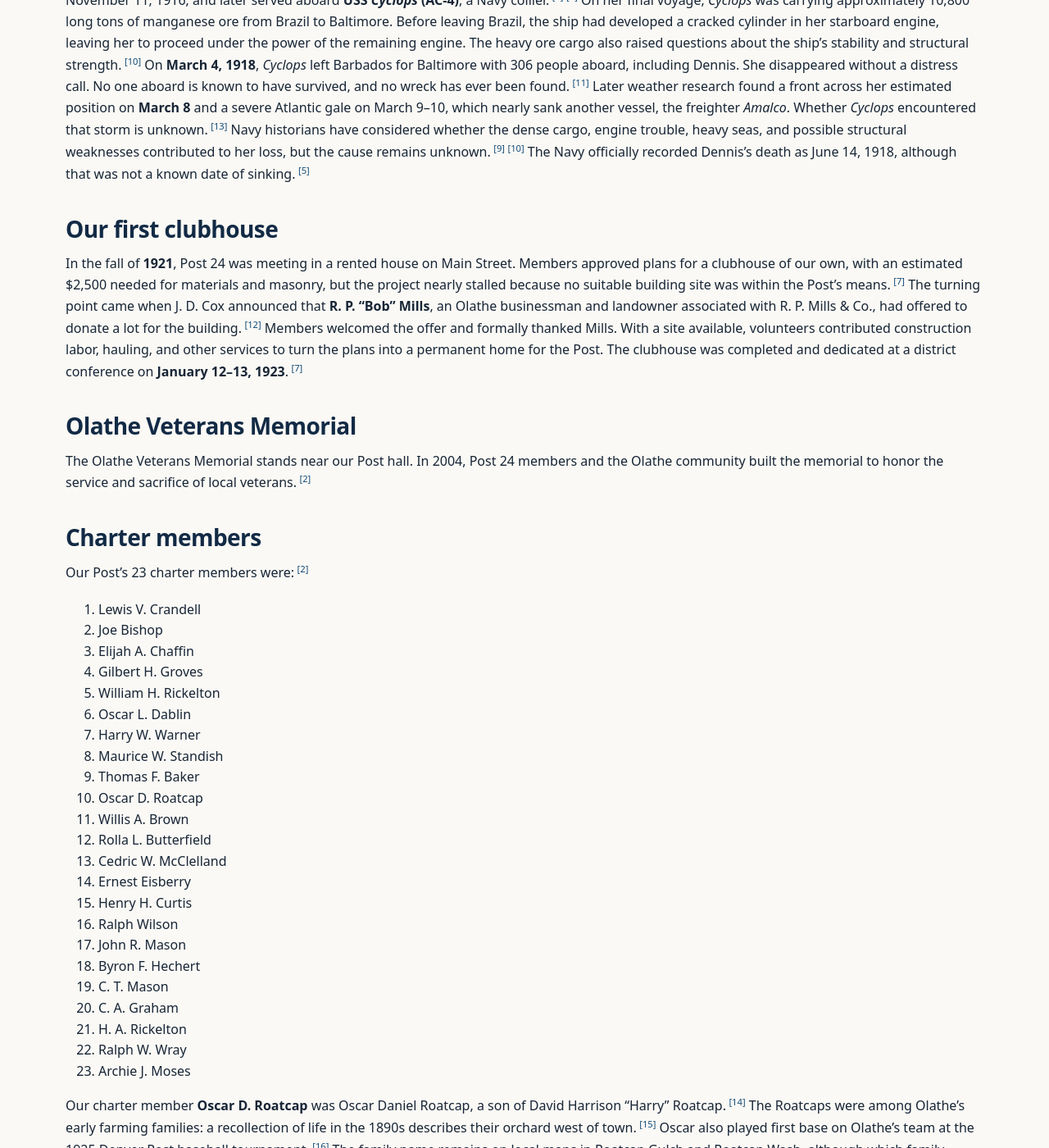
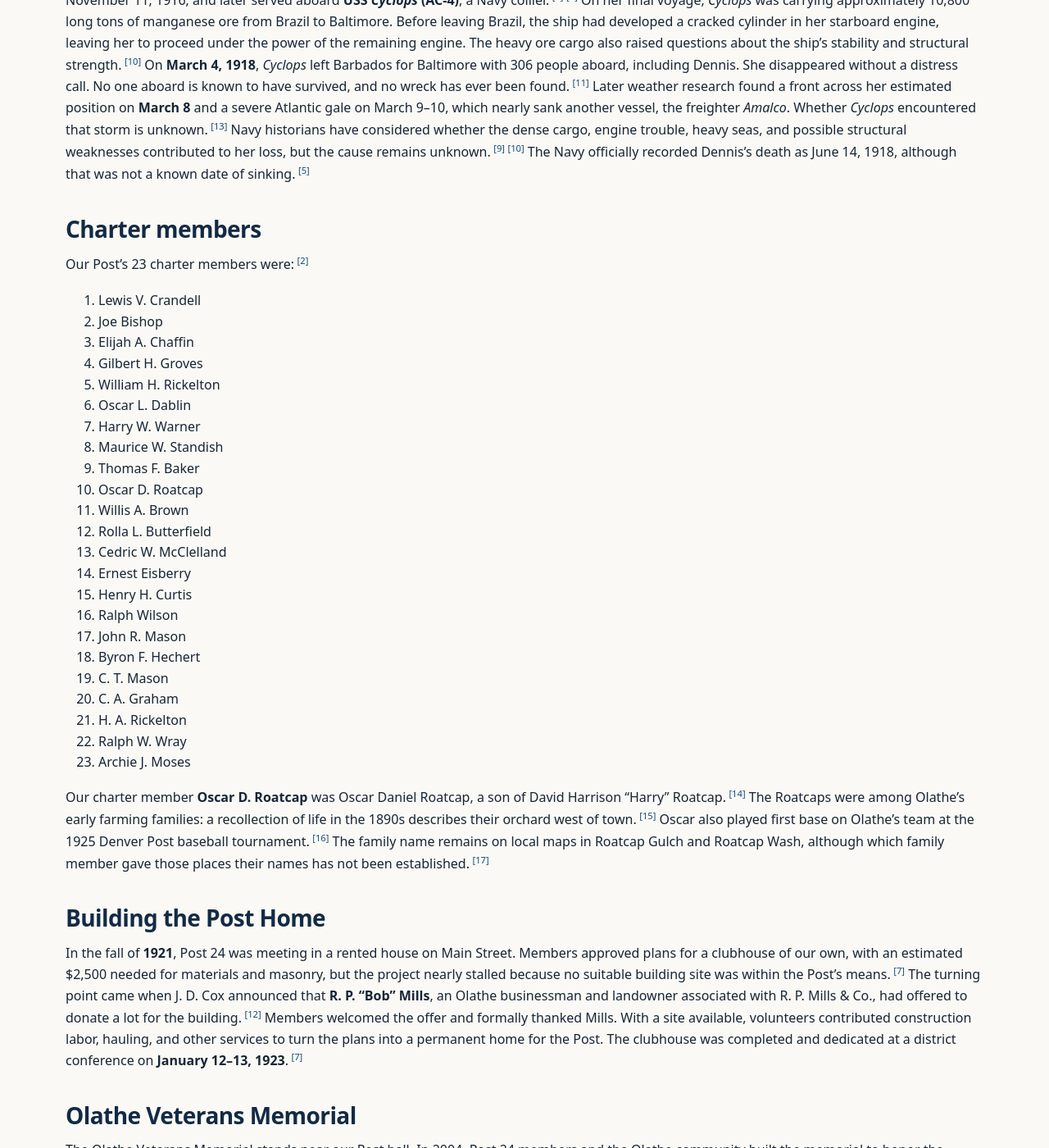
Before and after one commit to SPIERS-DENNIS-POST/spiers-dennis-post.github.io, a Jekyll site: the page built from history/index.md, in a window 1280 px wide and 1400 px high, scrolled down 1392 px. Shown: the whole window at 82% size. Built offline with Jekyll 4.4.1, drawn with Linux system fonts in a browser that asks for light colours; our own code applies the rules of GitHub Pages for plain Markdown files; some of the changed lines change nothing that is shown; some of the changed text lies outside the part shown.

Commit message:
Move charter members before Post Home history and rename section

```diff
--- a/history/index.md
+++ b/history/index.md
@@ -29,12 +29,6 @@ Spiers is buried at **Oise-Aisne American Cemetery**, France, **Plot D, Row 9, G
 John Thomas Dennis was a seaman in the U.S. Navy whose home and family connections were in Olathe. He enlisted at Des Moines, Iowa, on November 11, 1916, and later served aboard **USS *Cyclops* (AC-4)**, a Navy collier.<sup class="reference"><a href="#reference-navy-war-dead-dennis" aria-label="Reference 5">[5]</a></sup><sup class="reference"><a href="#reference-navy-cyclops-assessment" aria-label="Reference 9">[9]</a></sup>
 On her final voyage, *Cyclops* was carrying approximately 10,800 long tons of manganese ore from Brazil to Baltimore. Before leaving Brazil, the ship had developed a cracked cylinder in her starboard engine, leaving her to proceed under the power of the remaining engine. The heavy ore cargo also raised questions about the ship's stability and structural strength.<sup class="reference"><a href="#reference-naval-historical-foundation-cyclops" aria-label="Reference 10">[10]</a></sup>
 On **March 4, 1918**, *Cyclops* left Barbados for Baltimore with 306 people aboard, including Dennis. She disappeared without a distress call. No one aboard is known to have survived, and no wreck has ever been found.<sup class="reference"><a href="#reference-navy-lost-all-hands-1918" aria-label="Reference 11">[11]</a></sup> Later weather research found a front across her estimated position on **March 8** and a severe Atlantic gale on March 9–10, which nearly sank another vessel, the freighter *Amalco*. Whether *Cyclops* encountered that storm is unknown.<sup class="reference"><a href="#reference-usni-cyclops-weather-1970" aria-label="Reference 13">[13]</a></sup> Navy historians have considered whether the dense cargo, engine trouble, heavy seas, and possible structural weaknesses contributed to her loss, but the cause remains unknown.<sup class="reference"><a href="#reference-navy-cyclops-assessment" aria-label="Reference 9">[9]</a></sup><sup class="reference"><a href="#reference-naval-historical-foundation-cyclops" aria-label="Reference 10">[10]</a></sup> The Navy officially recorded Dennis's death as June 14, 1918, although that was not a known date of sinking.<sup class="reference"><a href="#reference-navy-war-dead-dennis" aria-label="Reference 5">[5]</a></sup>
-## Our first clubhouse
-In the fall of **1921**, Post 24 was meeting in a rented house on Main Street. Members approved plans for a clubhouse of our own, with an estimated $2,500 needed for materials and masonry, but the project nearly stalled because no suitable building site was within the Post's means.<sup class="reference"><a href="#reference-olathe-legion-clubhouse-1923" aria-label="Reference 7">[7]</a></sup>
-The turning point came when J. D. Cox announced that **R. P. “Bob” Mills**, an Olathe businessman and landowner associated with R. P. Mills & Co., had offered to donate a lot for the building.<sup class="reference"><a href="#reference-veirs-olathe-mills" aria-label="Reference 12">[12]</a></sup> Members welcomed the offer and formally thanked Mills. With a site available, volunteers contributed construction labor, hauling, and other services to turn the plans into a permanent home for the Post.
-The clubhouse was completed and dedicated at a district conference on **January 12–13, 1923**.<sup class="reference"><a href="#reference-olathe-legion-clubhouse-1923" aria-label="Reference 7">[7]</a></sup>
-## Olathe Veterans Memorial
-The Olathe Veterans Memorial stands near our Post hall. In 2004, Post 24 members and the Olathe community built the memorial to honor the service and sacrifice of local veterans.<sup class="reference"><a href="#reference-legion-centennial-post24" aria-label="Reference 2">[2]</a></sup>
 ## Charter members
 Our Post's 23 charter members were:<sup class="reference"><a href="#reference-legion-centennial-post24" aria-label="Reference 2">[2]</a></sup>
 <ol>
@@ -63,6 +57,12 @@ Our Post's 23 charter members were:<sup class="reference"><a href="#reference-le
 <li>Archie J. Moses</li>
 </ol>
 Our charter member **Oscar D. Roatcap** was Oscar Daniel Roatcap, a son of David Harrison “Harry” Roatcap.<sup class="reference"><a href="#reference-roatcap-family-cemetery" aria-label="Reference 14">[14]</a></sup> The Roatcaps were among Olathe's early farming families: a recollection of life in the 1890s describes their orchard west of town.<sup class="reference"><a href="#reference-roatcap-orchard-1958" aria-label="Reference 15">[15]</a></sup> Oscar also played first base on Olathe's team at the 1925 Denver Post baseball tournament.<sup class="reference"><a href="#reference-roatcap-baseball-1925" aria-label="Reference 16">[16]</a></sup> The family name remains on local maps in Roatcap Gulch and Roatcap Wash, although which family member gave those places their names has not been established.<sup class="reference"><a href="#reference-roatcap-usgs-hoovers-corner" aria-label="Reference 17">[17]</a></sup>
+## Building the Post Home
+In the fall of **1921**, Post 24 was meeting in a rented house on Main Street. Members approved plans for a clubhouse of our own, with an estimated $2,500 needed for materials and masonry, but the project nearly stalled because no suitable building site was within the Post's means.<sup class="reference"><a href="#reference-olathe-legion-clubhouse-1923" aria-label="Reference 7">[7]</a></sup>
+The turning point came when J. D. Cox announced that **R. P. “Bob” Mills**, an Olathe businessman and landowner associated with R. P. Mills & Co., had offered to donate a lot for the building.<sup class="reference"><a href="#reference-veirs-olathe-mills" aria-label="Reference 12">[12]</a></sup> Members welcomed the offer and formally thanked Mills. With a site available, volunteers contributed construction labor, hauling, and other services to turn the plans into a permanent home for the Post.
+The clubhouse was completed and dedicated at a district conference on **January 12–13, 1923**.<sup class="reference"><a href="#reference-olathe-legion-clubhouse-1923" aria-label="Reference 7">[7]</a></sup>
+## Olathe Veterans Memorial
+The Olathe Veterans Memorial stands near our Post hall. In 2004, Post 24 members and the Olathe community built the memorial to honor the service and sacrifice of local veterans.<sup class="reference"><a href="#reference-legion-centennial-post24" aria-label="Reference 2">[2]</a></sup>
 <section class="references" aria-labelledby="references-heading">
 <h2 id="references-heading">References</h2>
 <ol>
```
